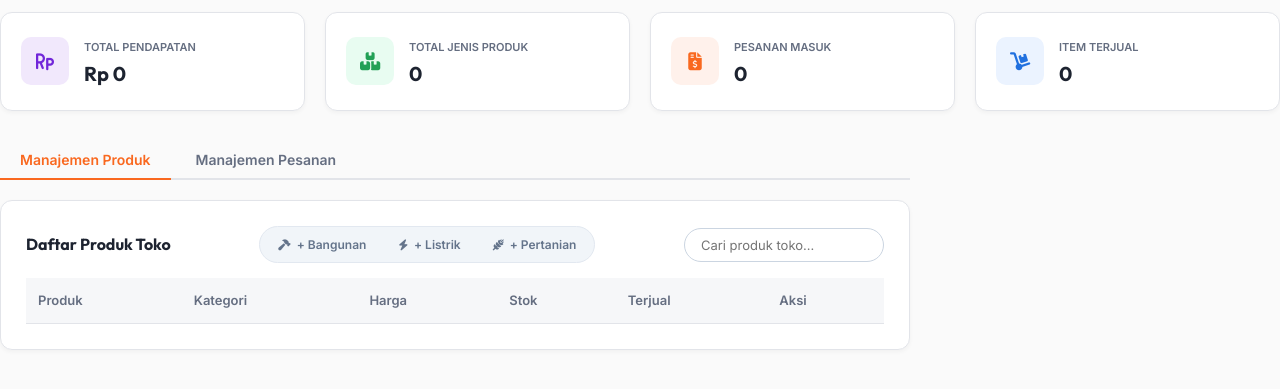
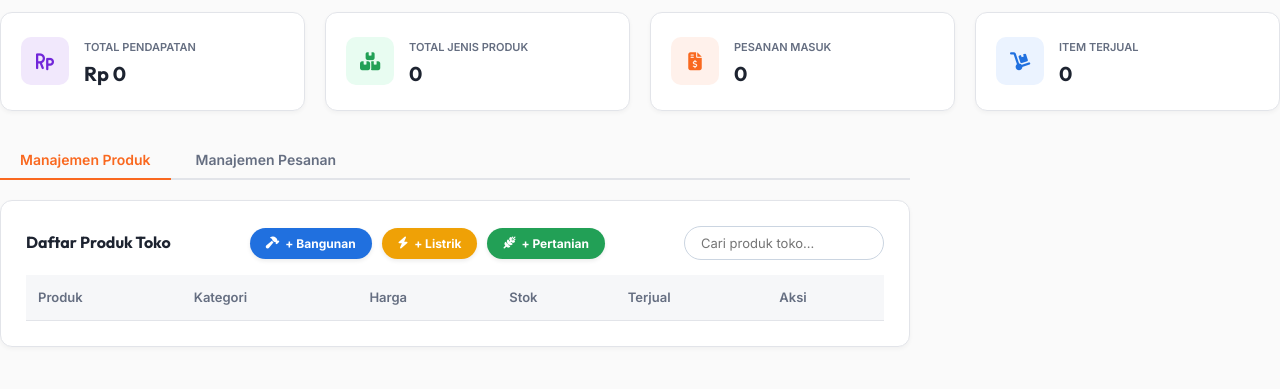
Before and after one commit to fajaralin/Berkah-jaya, a website: page public/dashboard.html in a window 1280 px wide. Shown: the part 101-490 px from the top of the page. Drawn offline with Linux system fonts and the light colour scheme; no server answers.

Commit message:
style: separate category quick-add buttons and color code them individually

```diff
--- a/public/dashboard.html
+++ b/public/dashboard.html
@@ -12,7 +12,7 @@
   <!-- FontAwesome Icons -->
   <link rel="stylesheet" href="https://cdnjs.cloudflare.com/ajax/libs/font-awesome/6.4.0/css/all.min.css">
   <!-- Style Sheet -->
-  <link rel="stylesheet" href="style.css?v=2.6">
+  <link rel="stylesheet" href="style.css?v=2.7">
   <style>
     /* Additional custom styling to ensure full width for admin dashboard on single page */
     .admin-standalone-layout {
@@ -263,6 +263,6 @@
   <div class="toast-container" id="toast-container"></div>
 
   <!-- Script File -->
-  <script src="dashboard.js?v=2.6"></script>
+  <script src="dashboard.js?v=2.7"></script>
 </body>
 </html>
--- a/public/style.css
+++ b/public/style.css
@@ -2307,48 +2307,57 @@ img {
 
 .admin-quick-add-group {
   display: flex;
-  gap: 4px;
-  background-color: #f1f5f9;
-  padding: 4px;
-  border-radius: 24px;
-  border: 1px solid #e2e8f0;
+  gap: 10px;
+  background: transparent;
+  padding: 0;
+  border: none;
+  border-radius: 0;
 }
 
 .admin-quick-add-btn {
   display: inline-flex;
   align-items: center;
   gap: 6px;
-  padding: 6px 14px;
+  padding: 8px 16px;
   font-size: 12px;
-  font-weight: 600;
-  color: #64748b;
-  background: transparent;
+  font-weight: 700;
+  color: white !important;
   border: none;
   border-radius: 20px;
   cursor: pointer;
+  box-shadow: 0 2px 4px rgba(0, 0, 0, 0.08);
   transition: all 0.2s ease;
 }
 
 .admin-quick-add-btn i {
-  font-size: 11px;
-}
-
+  font-size: 12px;
+}
+
+.admin-quick-add-btn.bangunan {
+  background-color: var(--color-bangunan);
+}
 .admin-quick-add-btn.bangunan:hover {
-  background-color: #eff6ff;
-  color: #2563eb;
-  box-shadow: 0 2px 6px rgba(37, 99, 235, 0.08);
-}
-
+  background-color: hsl(215, 75%, 42%);
+  transform: translateY(-1px);
+  box-shadow: 0 4px 8px rgba(37, 99, 235, 0.2);
+}
+
+.admin-quick-add-btn.listrik {
+  background-color: var(--color-listrik);
+}
 .admin-quick-add-btn.listrik:hover {
-  background-color: #fffbeb;
-  color: #d97706;
-  box-shadow: 0 2px 6px rgba(217, 119, 6, 0.08);
-}
-
+  background-color: hsl(35, 90%, 42%);
+  transform: translateY(-1px);
+  box-shadow: 0 4px 8px rgba(217, 119, 6, 0.2);
+}
+
+.admin-quick-add-btn.pertanian {
+  background-color: var(--color-pertanian);
+}
 .admin-quick-add-btn.pertanian:hover {
-  background-color: #ecfdf5;
-  color: #059669;
-  box-shadow: 0 2px 6px rgba(5, 150, 105, 0.08);
+  background-color: hsl(145, 65%, 32%);
+  transform: translateY(-1px);
+  box-shadow: 0 4px 8px rgba(5, 150, 105, 0.2);
 }
 
 /* Tables */
```
Also changed, not shown: public/index.html (+1 -1 lines).
